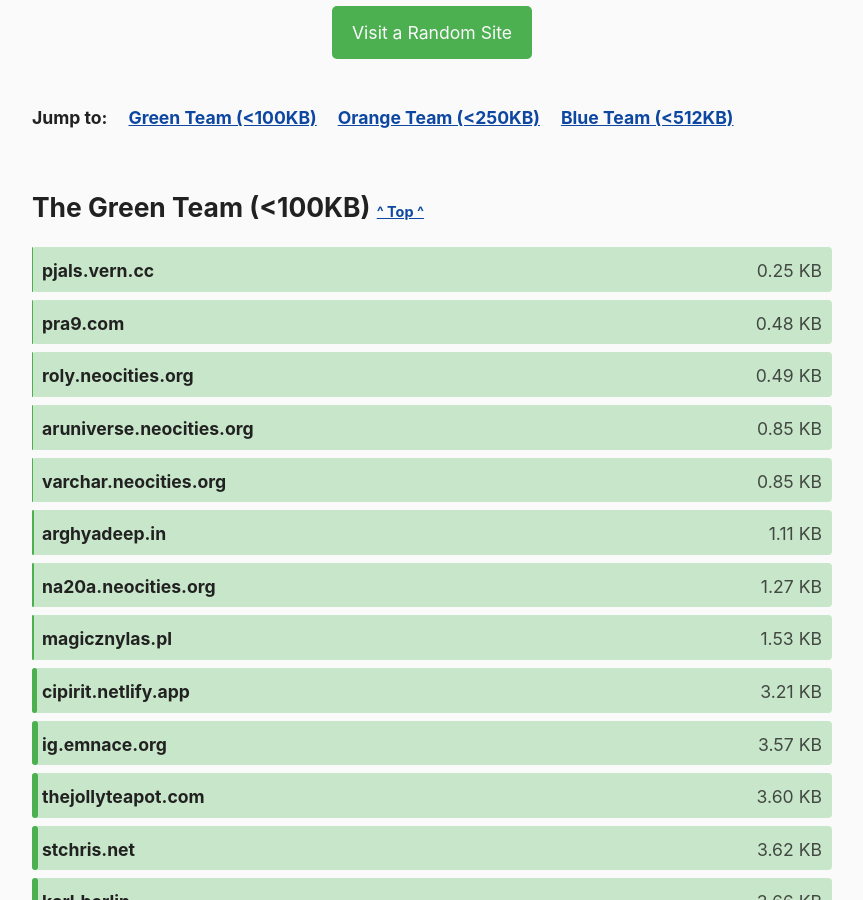
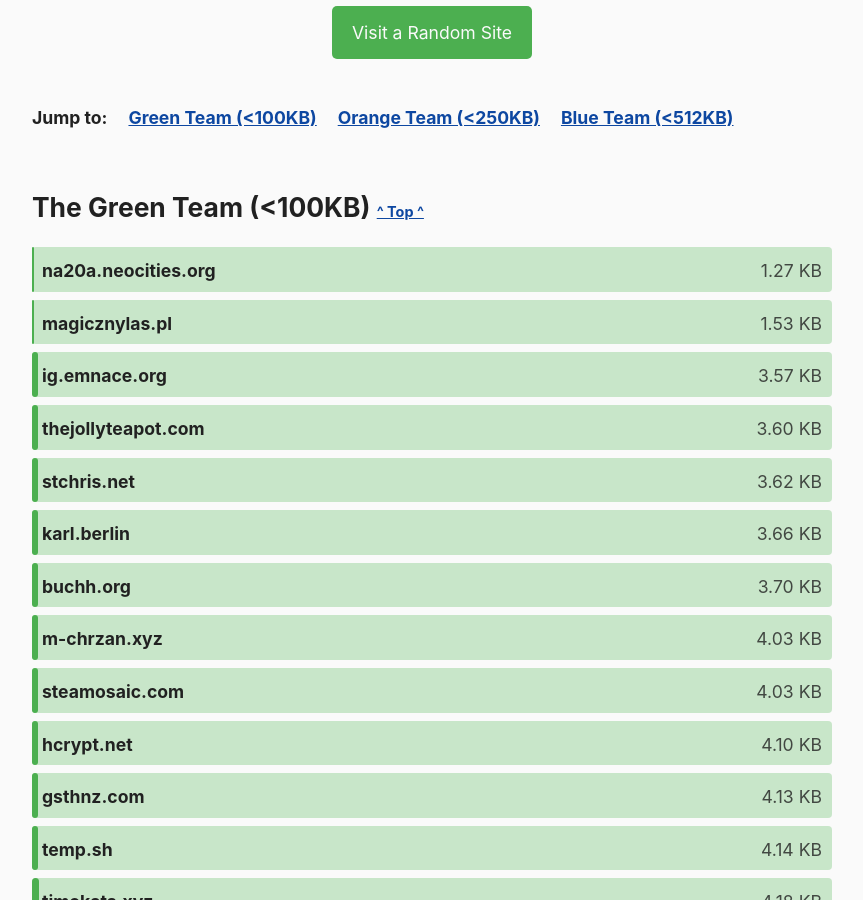
Before and after one commit to kevquirk/512kb.club, a Jekyll site: the page built from index.md, in a window 1280 px wide and 900 px high, scrolled down 1060 px. Shown: the whole window, without its empty margins (208-1071 px from the left). Built offline with Jekyll 4.4.1, drawn with Linux system fonts in a browser that asks for light colours; comment, search, counter and statistics services are not loaded.

Commit message:
Removes responsive but dead sites

```diff
--- a/_data/sites.yml
+++ b/_data/sites.yml
@@ -238,11 +238,6 @@
   size: 471.34
   last_checked: 2025-05-18
 
-- domain: arghyadeep.in
-  url: https://arghyadeep.in/
-  size: 1.11
-  last_checked: 2025-05-18
-
 - domain: arkensys.dedyn.io
   url: https://arkensys.dedyn.io
   size: 19.56
@@ -256,11 +251,6 @@
 - domain: artemislena.eu
   url: https://artemislena.eu/
   size: 14.15
-  last_checked: 2025-05-18
-
-- domain: aruniverse.neocities.org
-  url: https://aruniverse.neocities.org/
-  size: 0.85
   last_checked: 2025-05-18
 
 - domain: aryan.app
@@ -773,11 +763,6 @@
   size: 236.58
   last_checked: 2025-05-18
 
-- domain: cipirit.netlify.app
-  url: https://cipirit.netlify.app
-  size: 3.21
-  last_checked: 2025-05-18
-
 - domain: citizen428.net
   url: https://citizen428.net/
   size: 14.68
@@ -2883,11 +2868,6 @@
   size: 16.62
   last_checked: 2025-05-18
 
-- domain: pjals.vern.cc
-  url: https://pjals.vern.cc/
-  size: 0.25
-  last_checked: 2025-05-18
-
 - domain: plabayo.tech
   url: https://plabayo.tech/
   size: 79.08
@@ -2946,11 +2926,6 @@
 - domain: poz.pet
   url: https://poz.pet/
   size: 6.60
-  last_checked: 2025-05-18
-
-- domain: pra9.com
-  url: https://pra9.com
-  size: 0.48
   last_checked: 2025-05-18
 
 - domain: pre.hn
@@ -3198,11 +3173,6 @@
   size: 14.98
   last_checked: 2025-05-18
 
-- domain: roly.neocities.org
-  url: https://roly.neocities.org/
-  size: 0.49
-  last_checked: 2025-05-18
-
 - domain: ronitray.xyz
   url: https://ronitray.xyz/
   size: 21.6
@@ -3868,11 +3838,6 @@
   size: 56.10
   last_checked: 2025-05-18
 
-- domain: varchar.neocities.org
-  url: https://varchar.neocities.org/
-  size: 0.85
-  last_checked: 2025-05-18
-
 - domain: vegard.net
   url: https://www.vegard.net/
   size: 382.44
```
